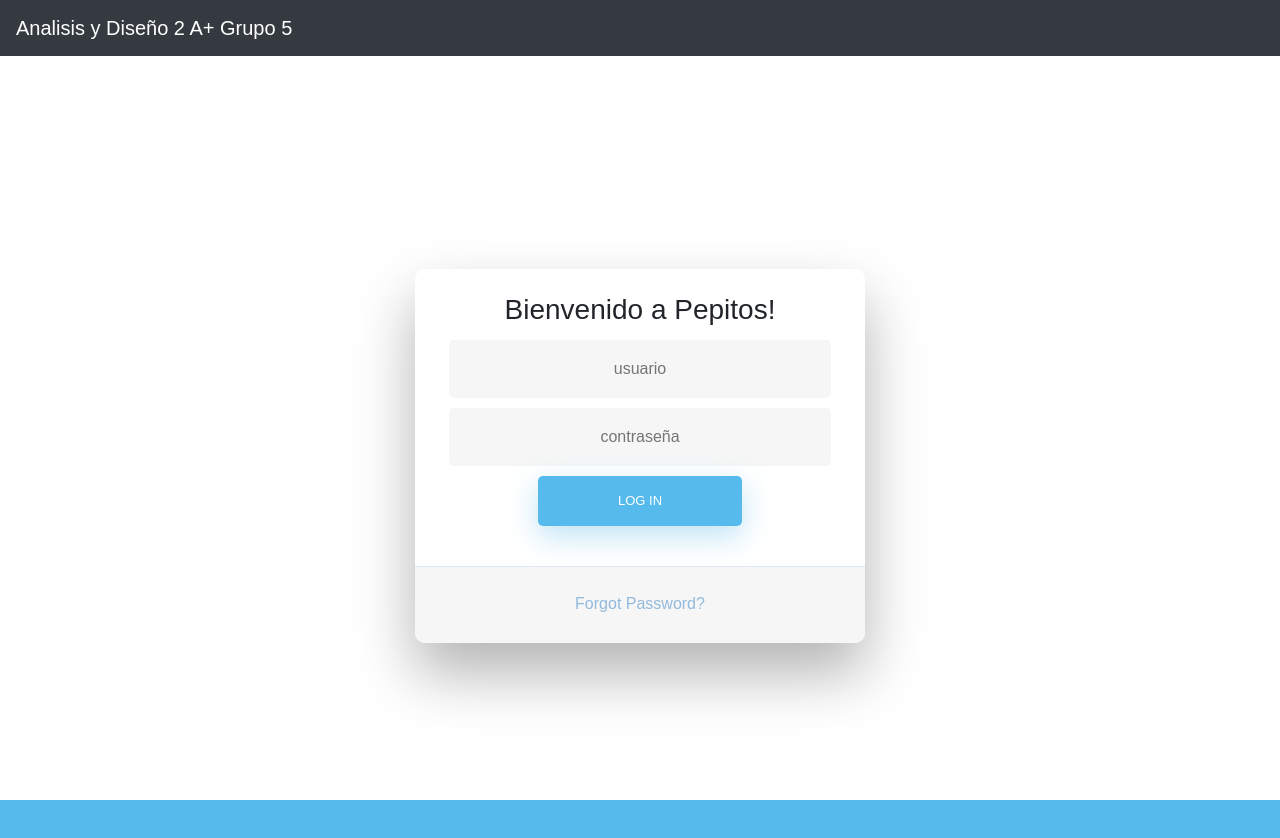
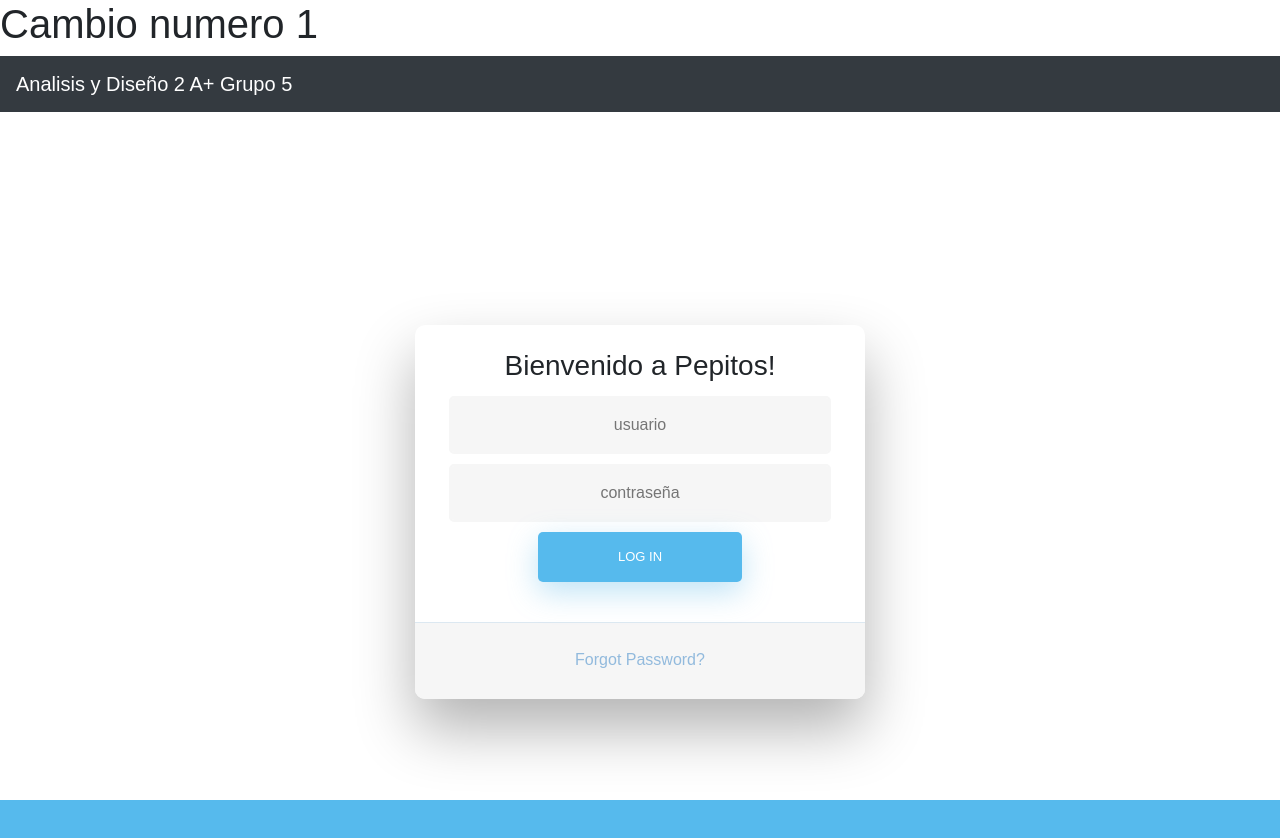
Before and after one commit to LRobles201503608/ProyectoParcial1Pepitos, a website: page mvc/src/views/login.html in a window 1280 px wide. Drawn offline with nearby package versions, Linux system fonts and the light colour scheme.

Commit message:
Cambio calificacion

```diff
--- a/mvc/src/views/login.html
+++ b/mvc/src/views/login.html
@@ -328,6 +328,7 @@ input[type=text]:placeholder {
 
 </head>
 <body>
+  <h1>Cambio numero 1</h1>
     <nav class="navbar navbar-expand-sm bg-dark navbar-dark">
         <a class="navbar-brand" href="#">Analisis y Diseño 2    A+    Grupo 5</a>
       </nav>
```
